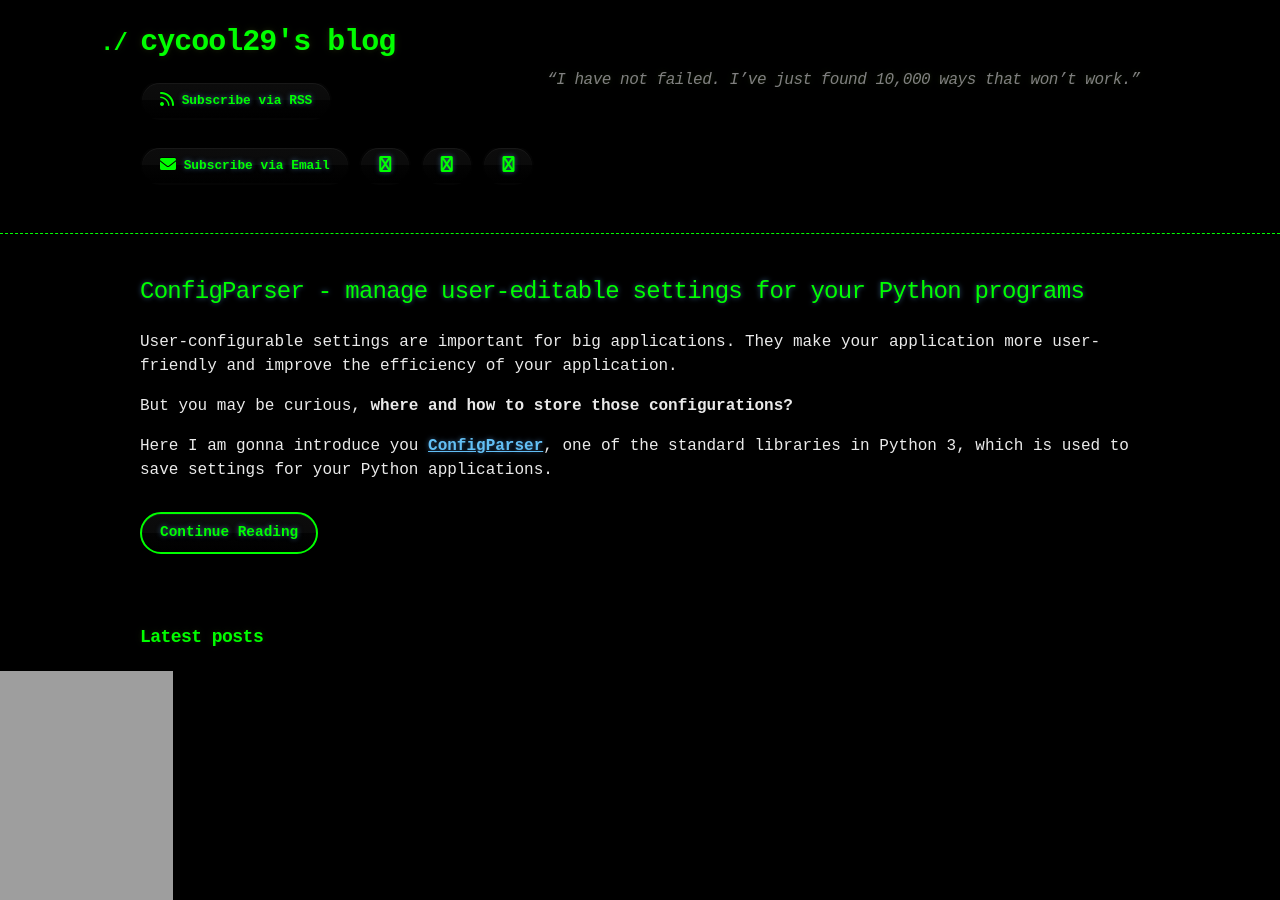
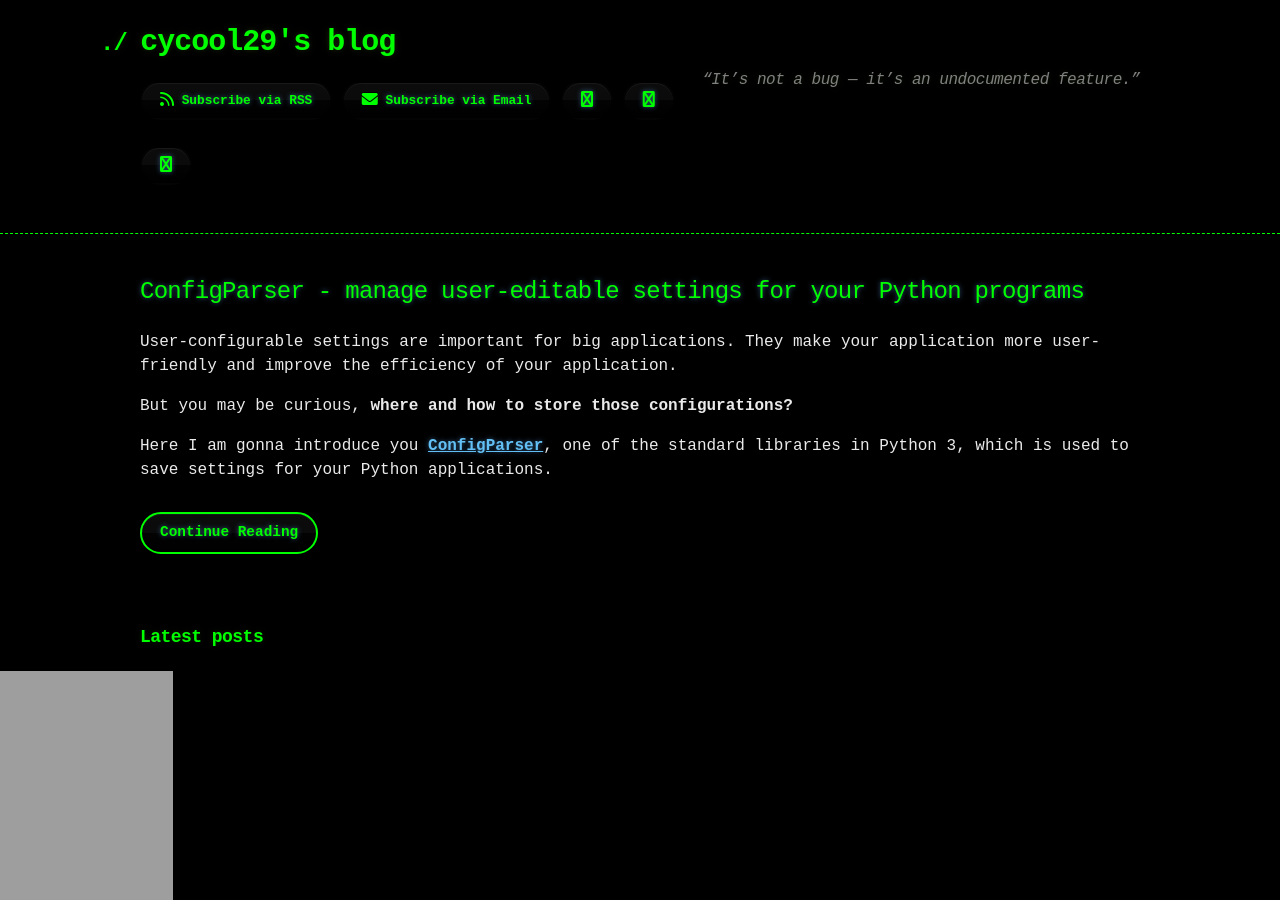
Before and after one commit to cycool29/cycool29.github.io, a Jekyll site: the page built from index.md, in a window 1280 px wide and 900 px high. Built offline with Jekyll 4.4.1, drawn with Linux system fonts in a browser that asks for light colours; a style sheet for code colours, icons or effects is not loaded.

Commit message:
Update quotes

```diff
--- a/_config.yml
+++ b/_config.yml
@@ -1,5 +1,5 @@
 title: cycool29's blog
-description: "“I have not failed. I’ve just found 10,000 ways that won’t work.” "
+description: "“It’s not a bug — it’s an undocumented feature.” "
 bio: A high school student. Intermediate in Python, Git, Bash. Learning JavaScript. He/Him. "
 author: cycool29
 url: https://cycool29.github.io
```
